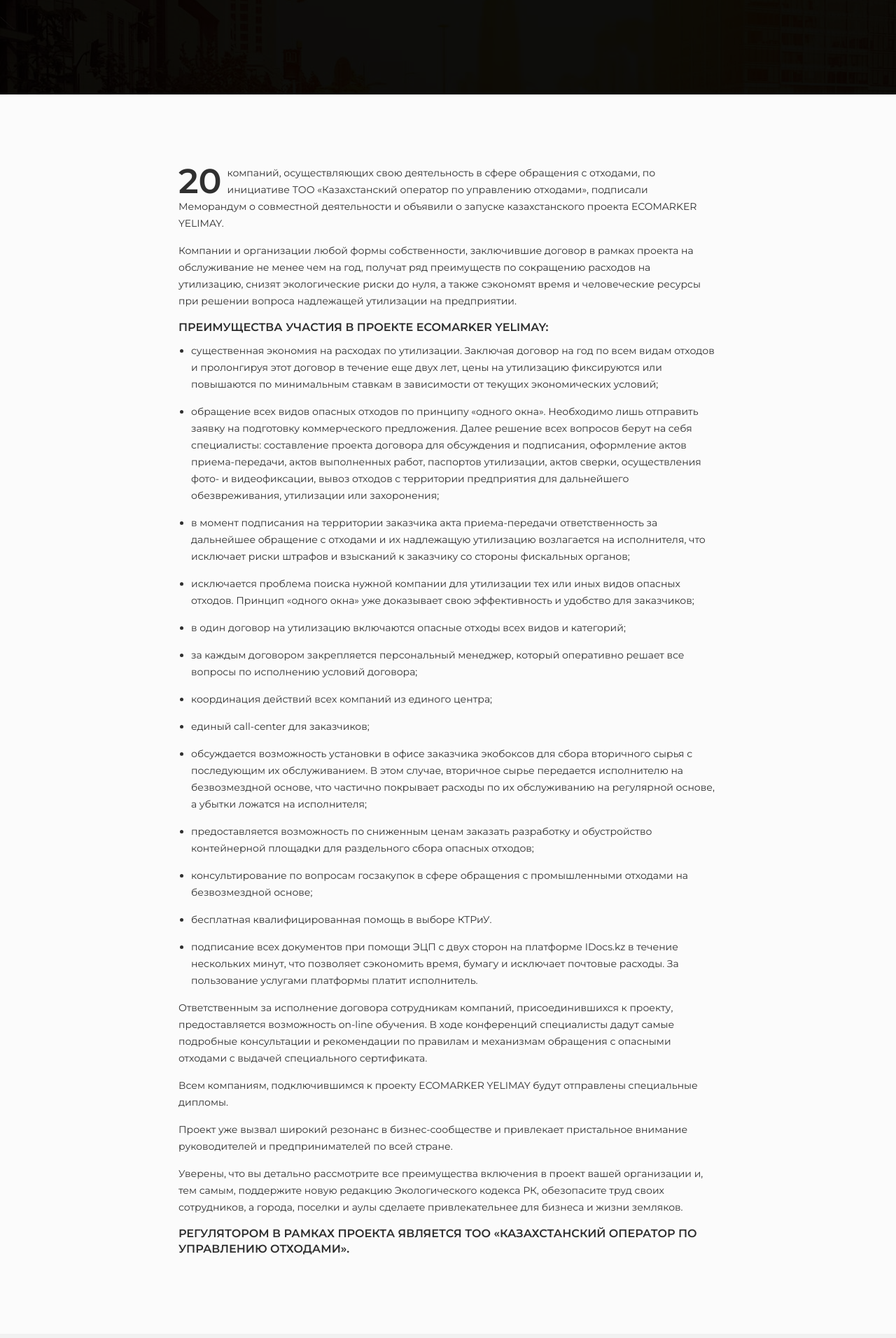
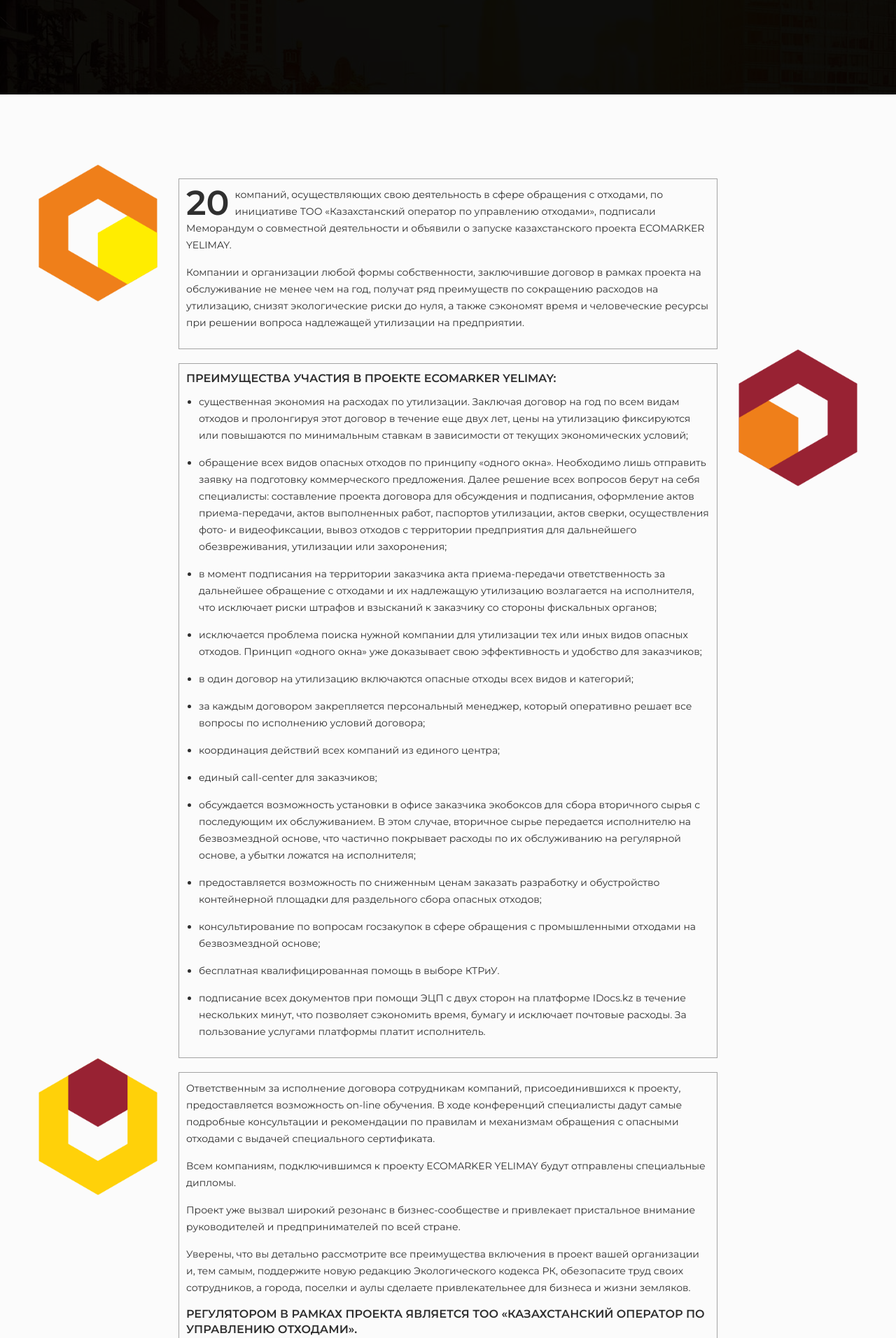
Before and after one commit to infabls/emr_landing, a WordPress theme: template index.php in a window 1280 px wide. Shown: the part 1785-3697 px from the top of the page at 70% size. Run offline with PHP 8.4 and a stand-in for WordPress, Linux system fonts and the light colour scheme; the site name, menu and one post (Sample post) are stand-ins, and other content is empty.

Commit message:
create back icons to text

```diff
--- a/includes/text.php
+++ b/includes/text.php
@@ -2,11 +2,22 @@
     <div class="container inner">
       <div class="row">
         <div class="col-sm-2">
+          <img src="/style/images/new/backs/2.png" alt="" class="backicon">
+        </div>
+        <div class="col-sm-8">
+          <div class="firtstext">
+            <p> <span class="dropcap">20</span> компаний, осуществляющих свою деятельность в сфере обращения с отходами, по инициативе ТОО «Казахстанский оператор по управлению отходами», подписали Меморандум о совместной деятельности и объявили о запуске казахстанского проекта ECOMARKER YELIMAY.</p>
+            <p>Компании и организации любой формы собственности, заключившие договор в рамках проекта на обслуживание не менее чем на год, получат ряд преимуществ по сокращению расходов на утилизацию, снизят экологические риски до нуля, а также сэкономят время и человеческие ресурсы при решении вопроса надлежащей утилизации на предприятии.</p>
+          </div>
+        </div>
+        <div class="col-sm-2">
           <p></p>
         </div>
+      </div>
+      <div class="row">
+        <div class="col-sm-2"></div>
         <div class="col-sm-8">
-          <p> <span class="dropcap">20</span> компаний, осуществляющих свою деятельность в сфере обращения с отходами, по инициативе ТОО «Казахстанский оператор по управлению отходами», подписали Меморандум о совместной деятельности и объявили о запуске казахстанского проекта ECOMARKER YELIMAY.</p>
-          <p>Компании и организации любой формы собственности, заключившие договор в рамках проекта на обслуживание не менее чем на год, получат ряд преимуществ по сокращению расходов на утилизацию, снизят экологические риски до нуля, а также сэкономят время и человеческие ресурсы при решении вопроса надлежащей утилизации на предприятии.</p>
+          <div class="firtstext">
             <h3>Преимущества участия в проекте ECOMARKER YELIMAY:</h3>
             <ul>
               <li>
@@ -49,15 +60,26 @@
                 <p>подписание всех документов при помощи ЭЦП с двух сторон на платформе IDocs.kz в течение нескольких минут, что позволяет сэкономить время, бумагу и исключает почтовые расходы. За пользование услугами платформы платит исполнитель.</p>
               </li>
             </ul>
+          </div>
+        </div>
+        <div class="col-sm-2">
+          <img src="/style/images/new/backs/3.png" alt="" class="backicon">
+        </div>
+      </div>
+      <div class="row">
+        <div class="col-sm-2">
+          <img src="/style/images/new/backs/1.png" alt="" class="backicon">
+        </div>
+        <div class="col-sm-8">
+          <div class="firtstext">
             <p>Ответственным за исполнение договора сотрудникам компаний, присоединившихся к проекту, предоставляется возможность on-line обучения. В ходе конференций специалисты дадут самые подробные консультации и рекомендации по правилам и механизмам обращения с опасными отходами с выдачей специального сертификата.</p>
             <p>Всем компаниям, подключившимся к проекту ECOMARKER YELIMAY будут отправлены специальные дипломы.</p>
             <p>Проект уже вызвал широкий резонанс в бизнес-сообществе и привлекает пристальное внимание руководителей и предпринимателей по всей стране.</p>
             <p>Уверены, что вы детально рассмотрите все преимущества включения в проект вашей организации и, тем самым, поддержите новую редакцию Экологического кодекса РК, обезопасите труд своих сотрудников, а города, поселки и аулы сделаете привлекательнее для бизнеса и жизни земляков.</p>
             <h3>Регулятором в рамках проекта является ТОО «Казахстанский оператор по управлению отходами».</h3>
           </div>
-        <div class="col-sm-2">
-          <p></p>
         </div>
+        <div class="col-sm-2"></div>
       </div>
     </div>
   </section>
--- a/style/css/site.addons.css
+++ b/style/css/site.addons.css
@@ -272,3 +272,17 @@ figure a .text-overlay {
 #contact .dark-wrapper {
 	background: #ddd;
 }
+
+.firtstext {
+	border: 1px solid rgba(0,0,0,0.35);
+	padding: 10px;
+	margin-top: 20px;
+}
+.backicon {
+	width: 100%;
+}
+@media(max-width: 768px){
+	.backicon {
+		display: none !important;
+	}
+}
```
Lines whose indentation alone changed are shown as unchanged.
